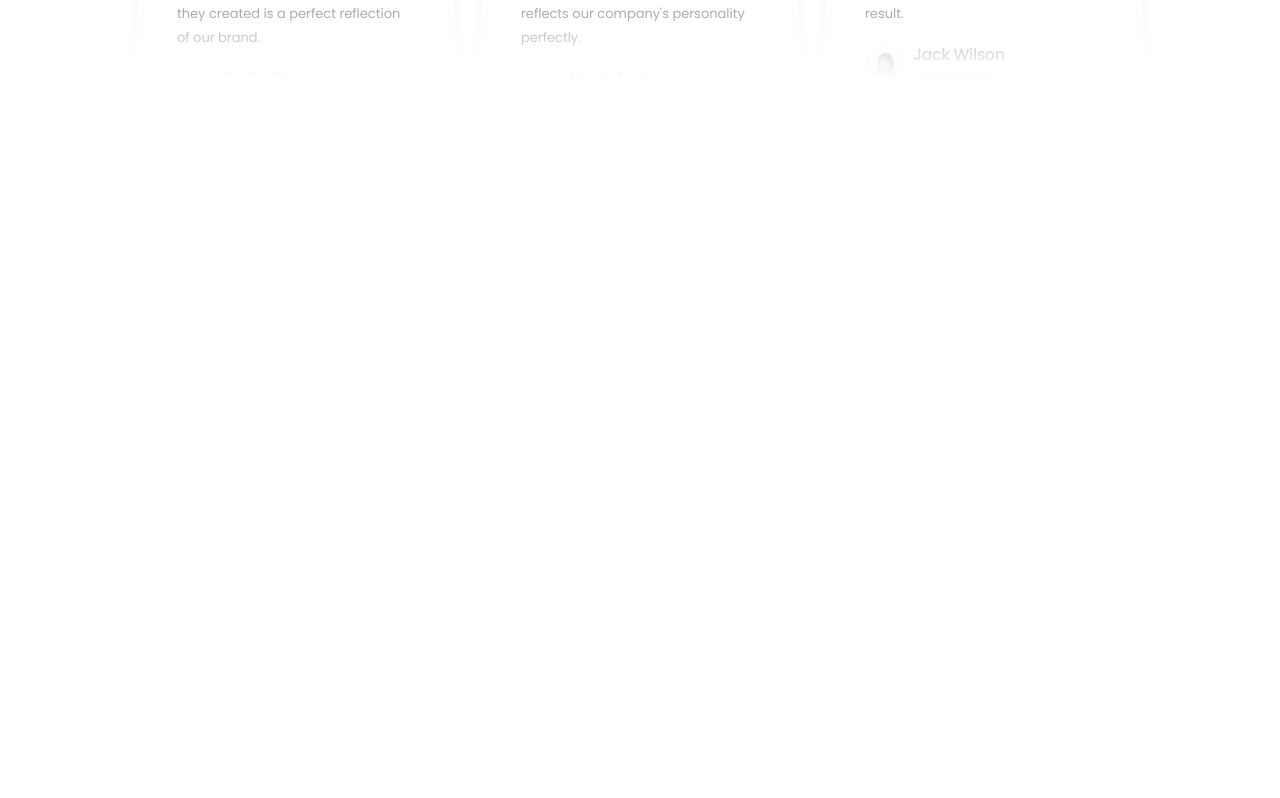
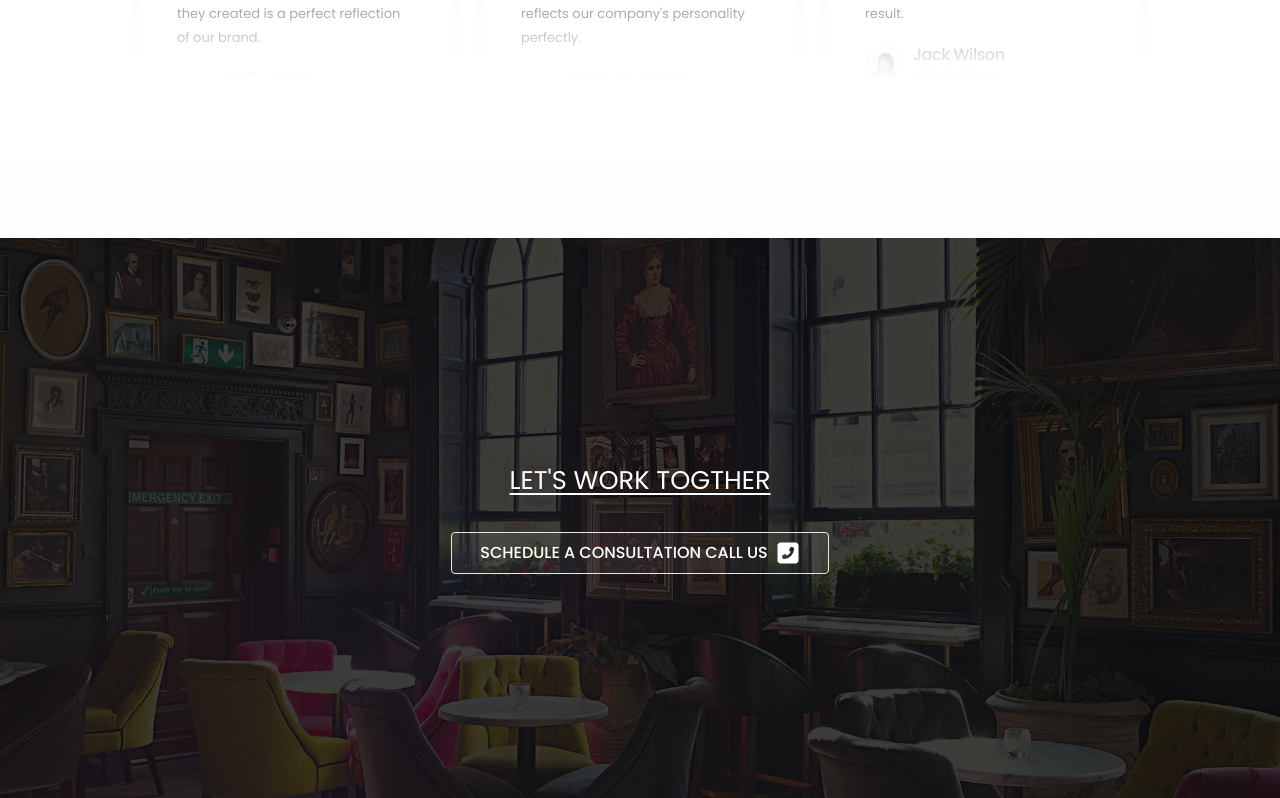
Before and after one commit to indunil-jay/DreamSpace, a Next.js app: page / in a window 1280 px wide. Shown: the part 5415-6213 px from the top of the page. Before the commit the page ends 5573 px from the top, so only its background shows below. Built offline with nearby package versions, Linux system fonts and the light colour scheme.

Commit message:
add cta section

```diff
--- /dev/null
+++ b/src/components/pages/home/cta-section.tsx
@@ -0,0 +1,33 @@
+import { ctaImage } from "@/constants";
+import Image from "next/image";
+import { FaSquarePhoneFlip } from "react-icons/fa6";
+
+export const CTASection = () => {
+  return (
+    <section className="overflow-clip pt-20">
+      <div className="relative">
+        <div className="absolute z-50 inset-0 bg-dark/80"></div>
+        <div className="absolute z-[999] inset-0  text-white flex flex-col justify-center items-center">
+          <h4 className="uppercase text-[1.6rem] underline underline-offset-4">
+            Let&apos;s Work togther
+          </h4>
+
+          <div className="inline-flex items-center justify-center gap-2 border px-7 cursor-pointer py-2 mt-8 bg-white/5 rounded-sm transition-all hover:bg-white hover:text-black">
+            <span className="uppercase font-medium">
+              Schedule a consultation call us
+            </span>
+            <FaSquarePhoneFlip className="size-6" />
+          </div>
+        </div>
+        <div className="w-full min-h-[560px] relative">
+          <Image
+            src={ctaImage}
+            alt="cta-image"
+            fill
+            className="object-cover h-full w-full"
+          />
+        </div>
+      </div>
+    </section>
+  );
+};
--- a/src/components/pages/home/main.tsx
+++ b/src/components/pages/home/main.tsx
@@ -3,6 +3,7 @@ import { OurWorkSection } from "@/components/pages/home/our-work";
 import { WhatWeDoSection } from "@/components/pages/home/what-we-do-section";
 import { WhyWeChoose } from "@/components/pages/home/why-choose-us-section";
 import { TestimonialSection } from "@/components/pages/home/testimonial";
+import { CTASection } from "@/components/pages/home/cta-section";
 
 export const Main = () => {
   return (
@@ -12,6 +13,7 @@ export const Main = () => {
       <WhyWeChoose />
       <OurWorkSection />
       <TestimonialSection />
+      <CTASection />
     </main>
   );
 };
```
